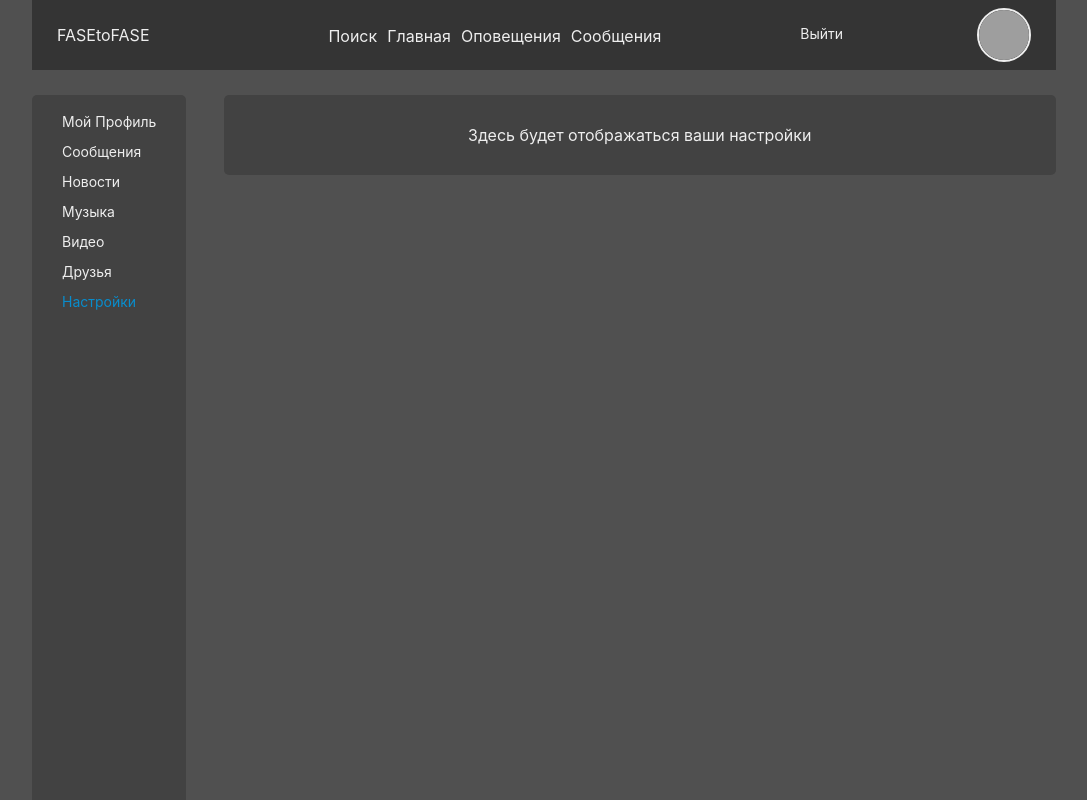
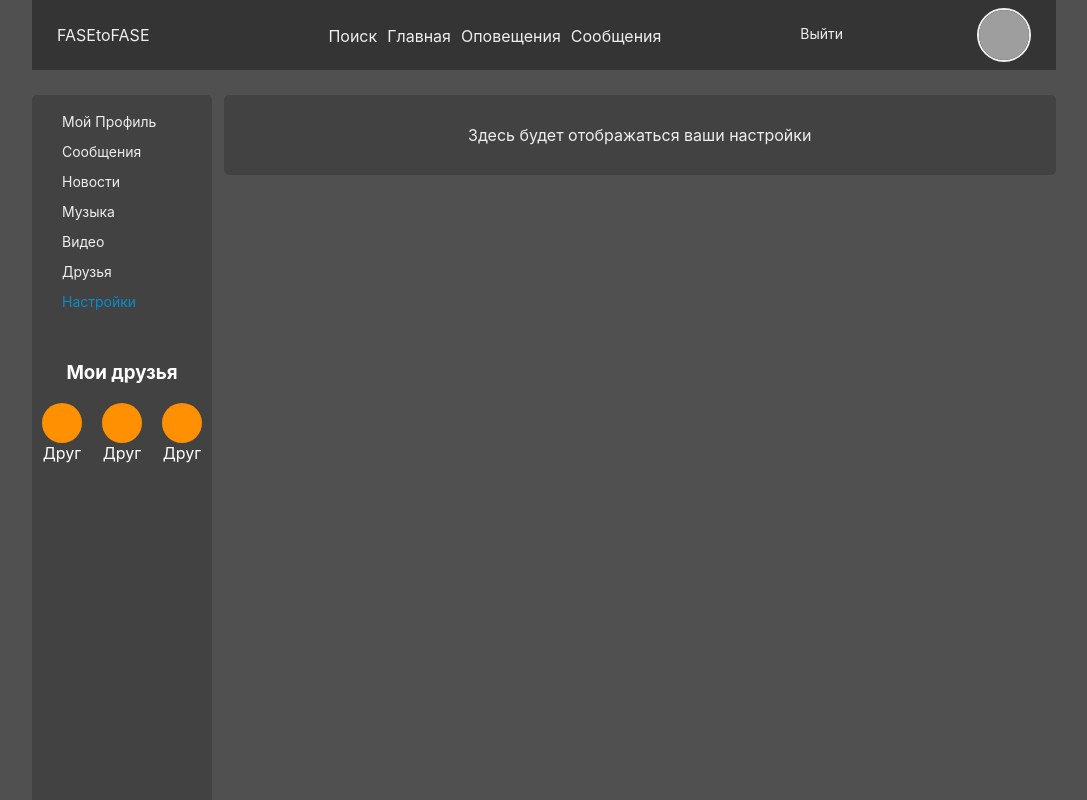
Before and after one commit to fisenkoPavel/faseToFase, a React (Create React App) app: page /settings in a window 1280 px wide. Shown: the whole page, without its empty margins (96-1183 px from the left). Built offline with nearby package versions, Linux system fonts and the light colour scheme; grey boxes are pictures that could not be loaded.

Commit message:
Добавлены друзья в Navbar

```diff
--- /dev/null
+++ b/src/Components/Navbar/Friends/Friend/Friend.jsx
@@ -0,0 +1,13 @@
+import React from "react";
+import style from './FriendStyle.module.css';
+
+const Friend = () => {
+    return(
+        <div className={style.friend}>
+            <div className={style.avatar}></div>
+            <span>Друг</span>
+        </div>
+    )
+}
+
+export default Friend;
--- /dev/null
+++ b/src/Components/Navbar/Friends/Friend/FriendStyle.module.css
@@ -0,0 +1,14 @@
+.friend{
+    margin-left: 10px;
+    margin-right: 10px;
+}
+.avatar{
+    width: 40px;
+    height: 40px;
+    border-radius: 100%;
+    background-color: #ff9001;
+}
+.friends span{
+    font-size: 10px;
+    color: #eeeeee;
+}
--- /dev/null
+++ b/src/Components/Navbar/Friends/FriendsNav.jsx
@@ -0,0 +1,20 @@
+import React from "react";
+import style from './FriendsNavStyle.module.css';
+import Friend from './Friend/Friend';
+
+const Friends = () => {
+
+    return (
+        <div>
+            <h3>Мои друзья</h3>
+            <div className={style.friends_list}>
+                <Friend/>
+                <Friend/>
+                <Friend/>
+            </div>
+        </div>
+    )
+}
+
+
+export default Friends;
--- /dev/null
+++ b/src/Components/Navbar/Friends/FriendsNavStyle.module.css
@@ -0,0 +1,3 @@
+.friends_list{
+    display: flex;
+}
--- a/src/Components/Navbar/Navbar.jsx
+++ b/src/Components/Navbar/Navbar.jsx
@@ -2,6 +2,7 @@ import React from 'react';
 
 import style from './NavbarStyle.module.css';
 import { NavLink } from 'react-router-dom';
+import Friends from './Friends/FriendsNav'
 
 const Navbar = () => {
     return (
@@ -15,6 +16,9 @@ const Navbar = () => {
                 <li className={style.app_nav__item}><NavLink className={style.app_nav__link} activeClassName={style.activeLink} to="/friends">Друзья</NavLink></li>
                 <li className={style.app_nav__item}><NavLink className={style.app_nav__link} activeClassName={style.activeLink} to="/settings">Настройки</NavLink></li>
             </ul>
+            <div className={style.friends_nav}>
+                <Friends/>
+            </div>
         </nav>
     );
 };
--- a/src/Components/Navbar/NavbarStyle.module.css
+++ b/src/Components/Navbar/NavbarStyle.module.css
@@ -22,3 +22,7 @@
   .activeLink{
     color: #088dcd;
   }
+  .friends_nav{
+    text-align: center;
+    margin-top: 50px;
+  }
```
